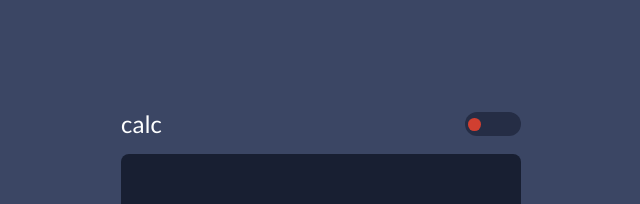
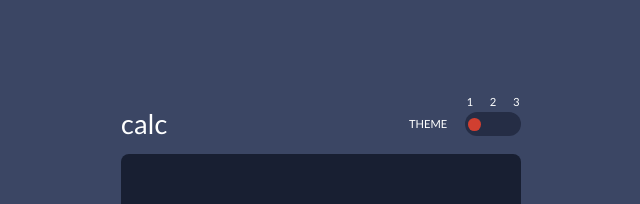
Before and after one commit to victortwu/calc_app_frontendmentor, a React (Create React App) app: page / in a window 1280 px wide. Shown: the top 204 px of the page, without its empty margins (319-959 px from the left). Built offline with nearby package versions, Linux system fonts and the light colour scheme.

Commit message:
added final styling

```diff
--- a/src/App.css
+++ b/src/App.css
@@ -28,16 +28,34 @@ main {
 }
 
 header {
+  position: relative;
   height: 10%;
   width: 100%;
   display: flex;
   justify-content: space-between;
   align-items: center;
-
 }
 
 .title {
-  font-size: 1.5rem;
+  font-size: 1.7rem;
+}
+
+.switchLabel{
+  position: absolute;
+  top: 3%;
+  right: .1rem;
+  width: 3.3rem;
+  font-size: .7rem;
+  display: flex;
+  justify-content: space-between;
+}
+
+.themeSwitch {
+  width: 7rem;
+  display: flex;
+  justify-content: space-between;
+  align-items: center;
+  font-size: .7rem;
 }
 
 .slider {
@@ -55,6 +73,10 @@ header {
   height: .8rem;
   background: none;
   border: none;
+}
+
+.slider > button:hover {
+  cursor: pointer;
 }
 
 .sliderSwitch {
@@ -77,10 +99,12 @@ header {
   display: flex;
   flex-direction: row-reverse;
   align-items: center;
-
+  flex-wrap: wrap;
   font-size: 3rem;
   border-radius: .5rem;
 }
+
+
 
 .keyPad {
   height: 70%;
@@ -122,6 +146,15 @@ header {
   cursor: pointer;
   opacity: .7;
   transition: .3s;
+}
+
+.attribution {
+  font-size: .7rem;
+  color: lightgray
+}
+
+.attribution > a {
+  color: gray;
 }
 
 #btn0 {
@@ -179,14 +212,7 @@ header {
   grid-area: equals;
 }
 
-.attribution {
-  font-size: .7rem;
-  color: lightgray
-}
 
-.attribution > a {
-  color: gray;
-}
 
 
 
--- a/src/App.js
+++ b/src/App.js
@@ -7,7 +7,6 @@ function App() {
 const theme = createThemes()
 const dotRef = React.useRef()
 const displayRef = React.useRef()
-const sliderRef = React.useRef()
 
 const [numberButtons, setNumberButtons] = useState([])
 const [previousNumber, setPreviousNumber] = useState('')
@@ -133,11 +132,17 @@ return (
     <main style={style[2]} className='parent'>
         <div className='calculatorContainer'>
 
-        <header>
-            <span style={style[0]} className='title'>calc</span>
+        <header style={style[0]}>
+            <span className='title'>calc</span>
+            <div className='switchLabel'>
+                <span>1</span>
+                <span>2</span>
+                <span>3</span>
+            </div>
             <div className='themeSwitch'>
+                  THEME
               <div style={style[1]} className='slider'>
-                <div ref={sliderRef} style={style[8]} className='sliderSwitch'/>
+                <div style={style[8]} className='sliderSwitch'/>
                 <button style={style[9]} onClick={()=>setStyle(theme.one)}>{''}</button>
                 <button style={style[9]} onClick={()=>setStyle(theme.two)}>{''}</button>
                 <button style={style[9]} onClick={()=>setStyle(theme.three)}>{''}</button>
```
